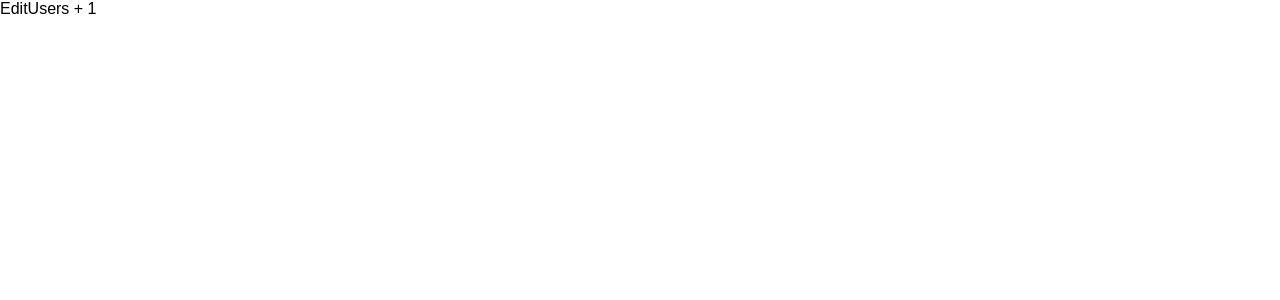
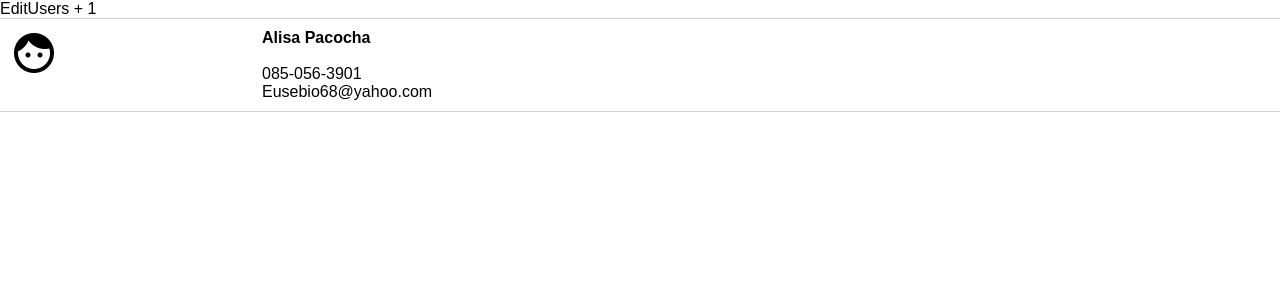
Before and after one commit to yadavvi91/frontend, a React (Create React App) app: page /edit/1 in a window 1280 px wide. Shown: the top 300 px of the page. Built offline with nearby package versions, Linux system fonts and the light colour scheme.

Commit message:
The user for a given id is visible in /edit/:id page

```diff
--- a/src/components/EditUsers.tsx
+++ b/src/components/EditUsers.tsx
@@ -1,5 +1,7 @@
 import * as React from 'react';
 import { StateToPropsType } from '../containers/EditUsers';
+
+const avatar = require('../images/ic_face_black_48dp_1x.png');
 
 class EditUsers extends React.Component<StateToPropsType> {
 
@@ -8,9 +10,26 @@ class EditUsers extends React.Component<StateToPropsType> {
   }
 
   render() {
+    const user = this.props.user;
     return (
       <div>
-        EditUsers + {this.props.id}
+        <div>
+          EditUsers + {this.props.id}
+        </div>
+        <div
+          key={user.id}
+          className="user-info"
+        >
+          <div className="avatar"><img src={avatar}/></div>
+          <div className="details">
+            <div className="name">{`${user.firstName} ${user.lastName}`}</div>
+            <br />
+            {user.phone}
+            <br />
+            {user.email}
+          </div>
+        </div>
+
       </div>
     );
   }
--- a/src/containers/EditUsers.tsx
+++ b/src/containers/EditUsers.tsx
@@ -12,7 +12,7 @@ type OwnProps = RouteComponentProps<{ id: number }>;
 
 const mapStateToProps = (state: StoreState, ownProps: OwnProps): StateToPropsType => ({
   id: ownProps.match.params.id,
-  user: state.users.filter((user) => (user.id === ownProps.match.params.id))[0]
+  user: state.users.filter((user) => (user.id === Number(ownProps.match.params.id)))[0]
 });
 
 export default connect(mapStateToProps)(EditUsers);
```
